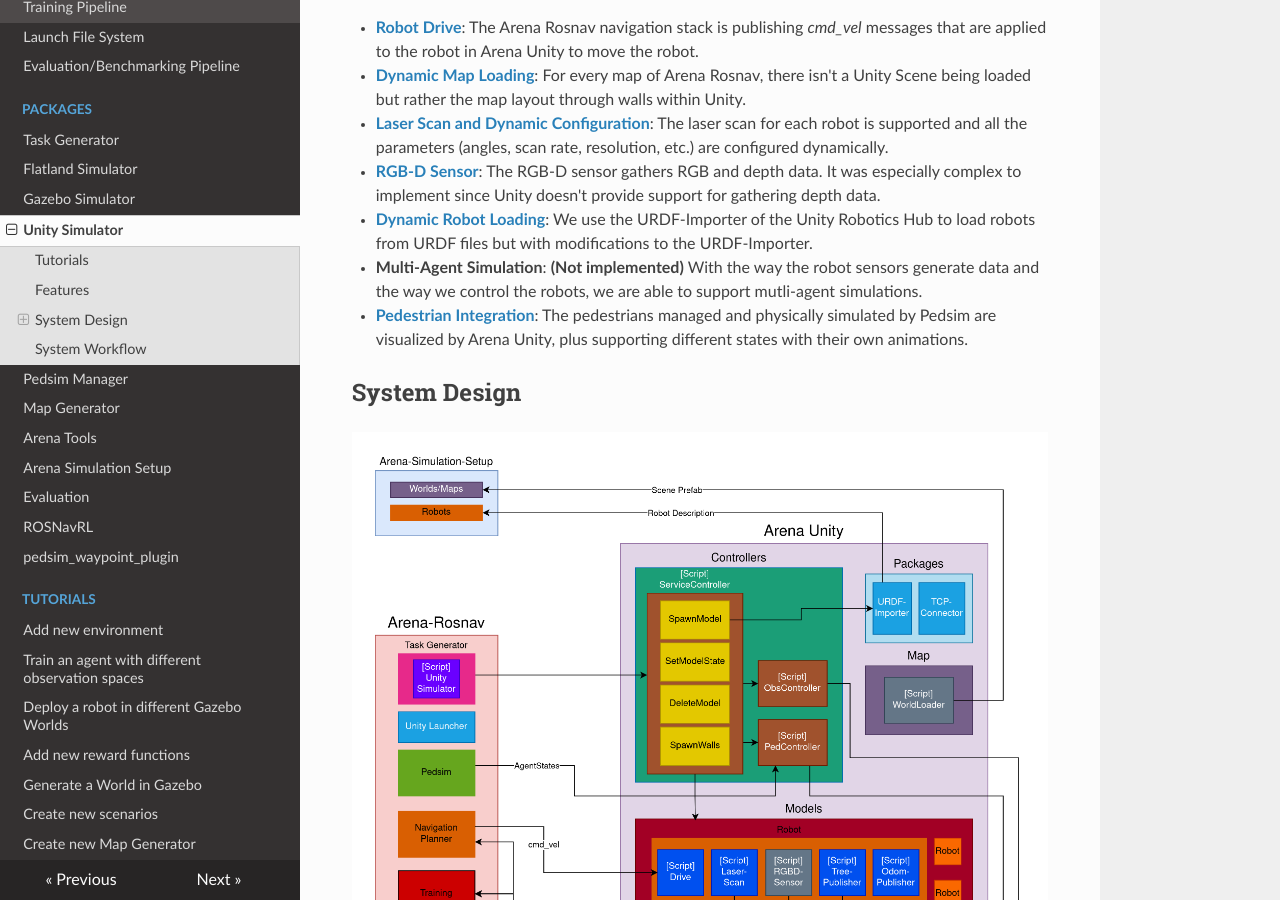
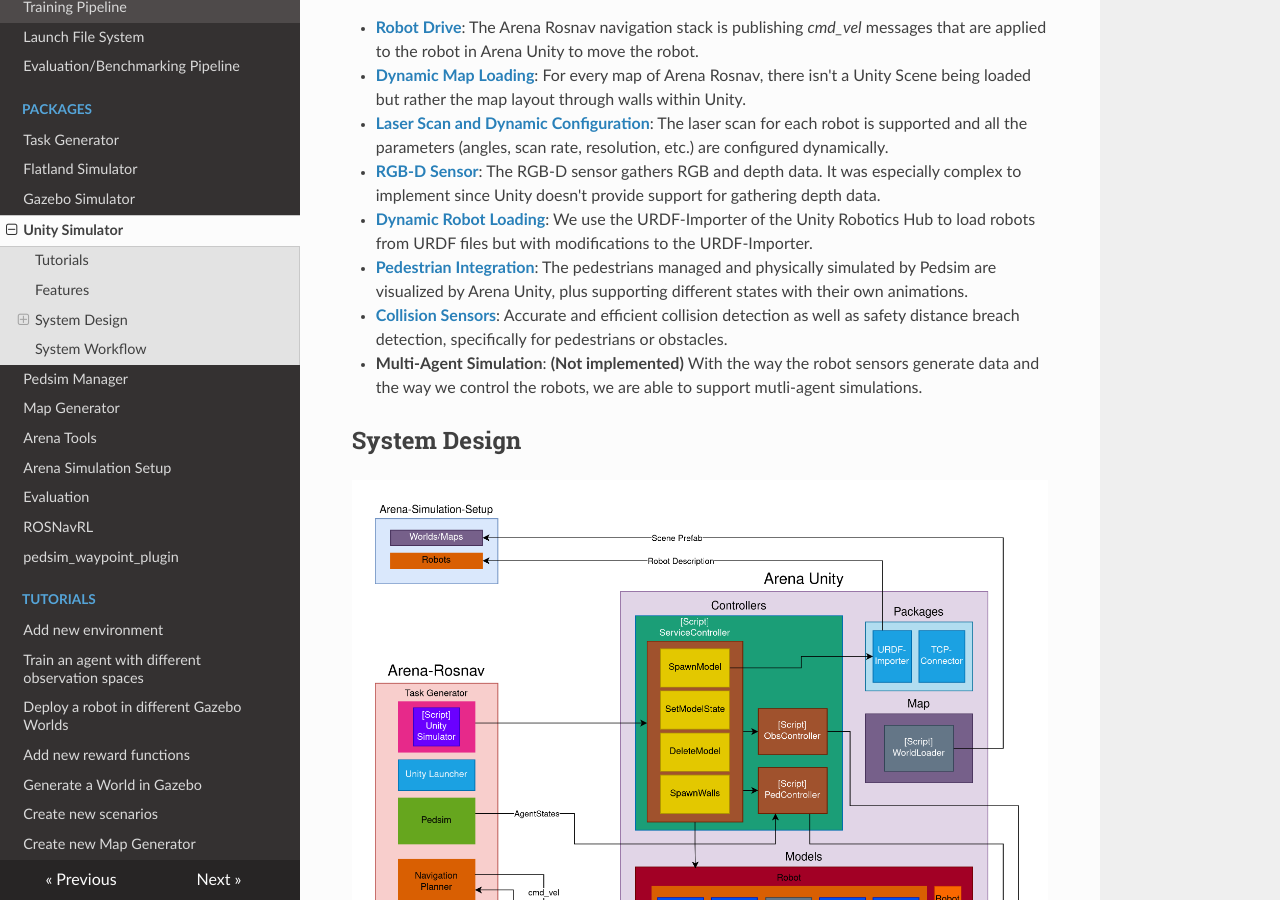
Before and after one commit to Arena-Rosnav/.github, an MkDocs documentation site: the page built from docs/packages/unity/unity_simulator.md, in a window 1280 px wide and 900 px high, scrolled down 616 px. Built offline with MkDocs 1.6.1, drawn with Linux system fonts in a browser that asks for light colours; nearby versions of some CDN libraries; comment, search, counter and statistics services are not loaded.

Commit message:
Added Collision Sensor Docs in Unity Sim page

```diff
--- a/docs/packages/unity/unity_simulator.md
+++ b/docs/packages/unity/unity_simulator.md
@@ -21,8 +21,9 @@
 - [**Laser Scan and Dynamic Configuration**](dynamic_configuration.md): The laser scan for each robot is supported and all the parameters (angles, scan rate, resolution, etc.) are configured dynamically.
 - [**RGB-D Sensor**](rgbd_scan.md): The RGB-D sensor gathers RGB and depth data. It was especially complex to implement since Unity doesn't provide support for gathering depth data.
 - [**Dynamic Robot Loading**](robot_loading.md): We use the URDF-Importer of the Unity Robotics Hub to load robots from URDF files but with modifications to the URDF-Importer.
+- [**Pedestrian Integration**](pedestrian_integration.md): The pedestrians managed and physically simulated by Pedsim are visualized by Arena Unity, plus supporting different states with their own animations.
+- [**Collision Sensors**](collision_sensor.md): Accurate and efficient collision detection as well as safety distance breach detection, specifically for pedestrians or obstacles.
 - **Multi-Agent Simulation**: **(Not implemented)** With the way the robot sensors generate data and the way we control the robots, we are able to support mutli-agent simulations.
-- [**Pedestrian Integration**](pedestrian_integration.md): The pedestrians managed and physically simulated by Pedsim are visualized by Arena Unity, plus supporting different states with their own animations.
 
 ## System Design
 
```
